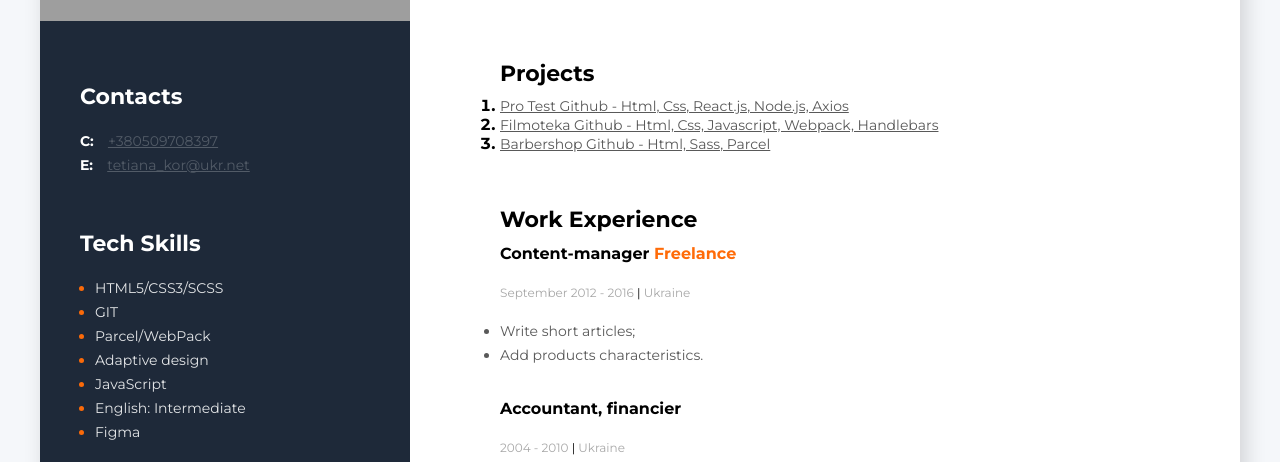
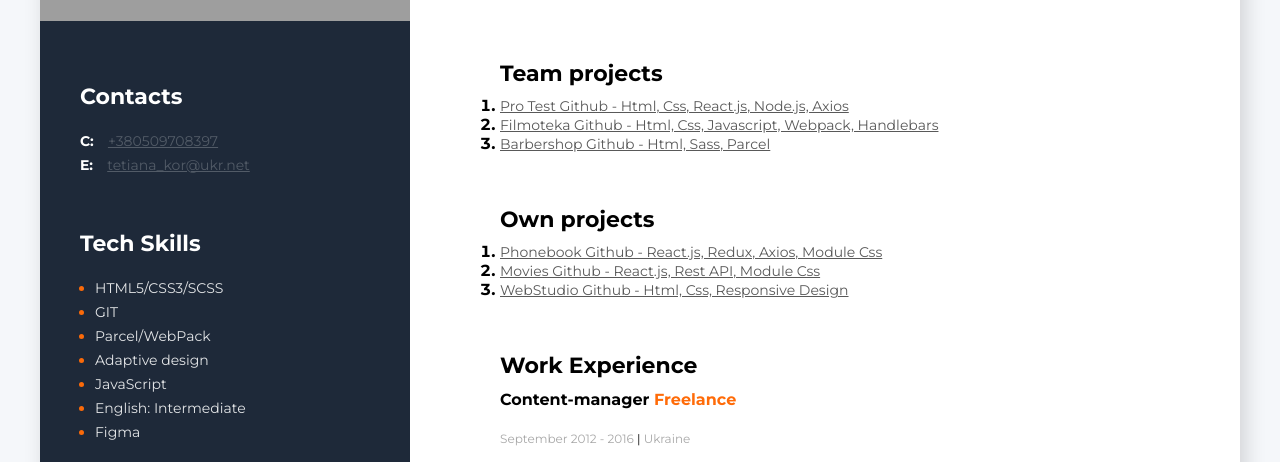
Before and after one commit to Tetiana-Kor/CV, a plain HTML site: page index.html in a window 1280 px wide. Shown: the part 337-799 px from the top of the page. Drawn offline with Linux system fonts and the light colour scheme; grey boxes are pictures that could not be loaded.

Commit message:
some changes

```diff
--- a/css/index.html
+++ b/index.html
@@ -88,7 +88,7 @@
         </div>
 
         <div class="project-container">
-          <h3 class="about-me-title">Projects</h3>
+          <h3 class="about-me-title">Team projects</h3>
           <ol>
             <li class="project-item">
               <a
@@ -112,6 +112,35 @@
                 href="https://created-with-love.github.io/beard-barbershop/"
               >
                 Barbershop Github - Html, Sass, Parcel
+              </a>
+            </li>
+          </ol>
+        </div>
+        <div class="project-container">
+          <h3 class="about-me-title">Own projects</h3>
+          <ol>
+            <li class="project-item">
+              <a
+                class="projects-link"
+                href="https://te-kor-site-netlify-tutorial.netlify.app/"
+              >
+                Phonebook Github - React.js, Redux, Axios, Module Css
+              </a>
+            </li>
+            <li class="project-item">
+              <a
+                class="projects-link"
+                href="https://te-kor-netlify-tutorial.netlify.app/"
+              >
+                Movies Github - React.js, Rest API, Module Css
+              </a>
+            </li>
+            <li class="project-item">
+              <a
+                class="projects-link"
+                href="https://tetiana-kor.github.io/goit-markup-hw-08/index.html"
+              >
+                WebStudio Github - Html, Css, Responsive Design
               </a>
             </li>
           </ol>
```
Also changed, not shown: css/style.css (renamed from css/css/style.css), 2 other files.
